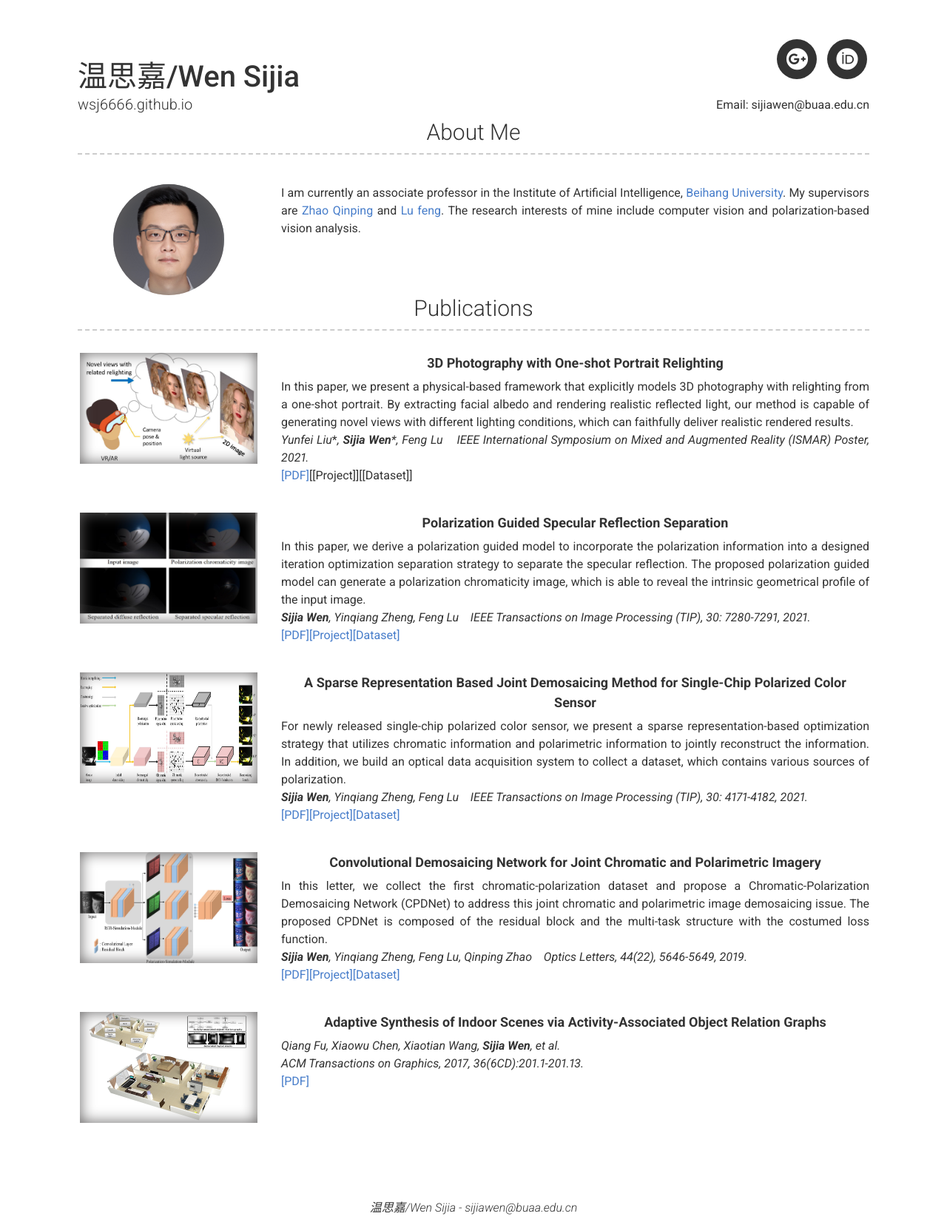
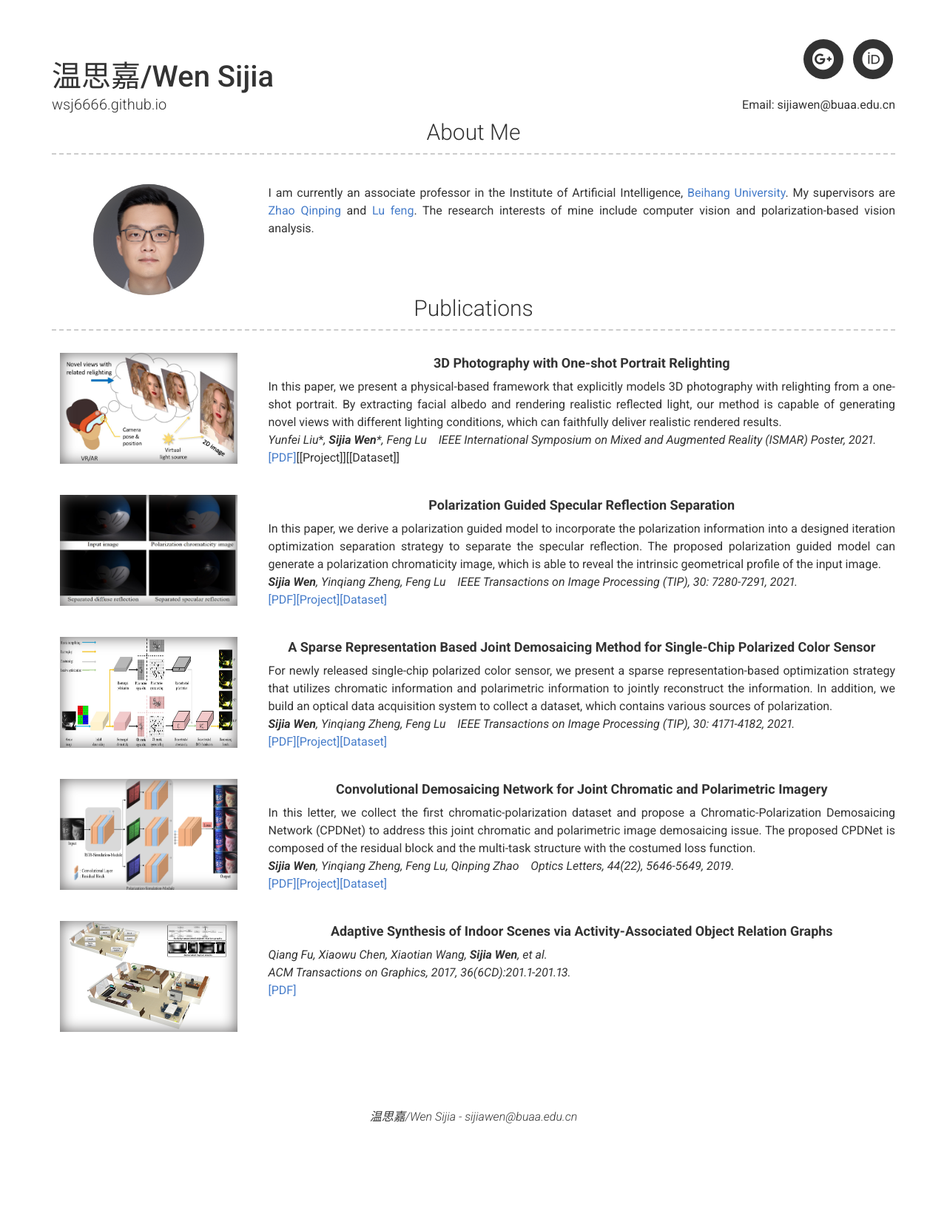
Before and after one commit to wsj6666/wsj6666.github.io, a Jekyll site: the page built from index.md, in a window 1280 px wide. Shown: the whole page at 74% size. Built offline with Jekyll 4.4.1, drawn with Linux system fonts in a browser that asks for light colours; nearby versions of some CDN libraries; after the commit the page ends 1529 px from its top, so only the background shows below that.

Commit message:
Update base.scss

```diff
--- a/_sass/base.scss
+++ b/_sass/base.scss
@@ -155,7 +155,7 @@ body {
   text-align: center; }
 
 .container {
-  max-width: 1100px;
+  //max-width: 1000px;
   margin: 0 auto;
   //margin-top:30px;
 
```
